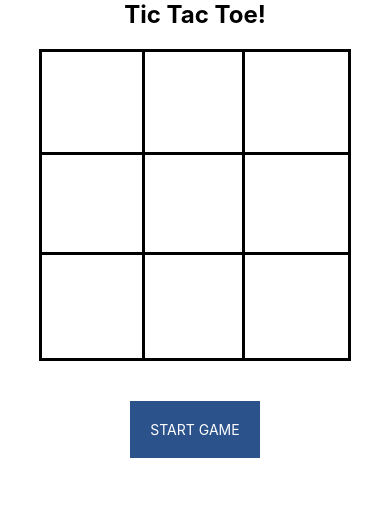
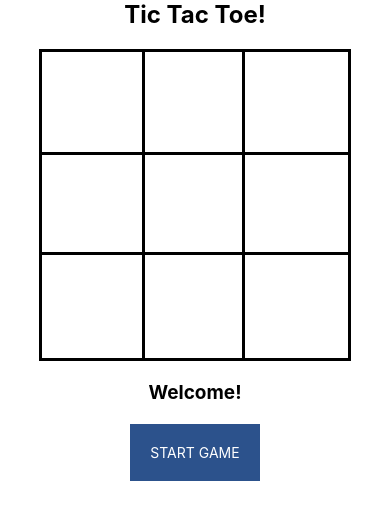
Before and after one commit to haruelrovix/react-native-tictactoe, a React Native app: screen / in a window 390 px wide. Shown: the top 520 px of the page. Built offline with nearby package versions, Linux system fonts and the light colour scheme.

Commit message:
feat: Add text to indicate whose turn

```diff
--- a/src/components/Billboard/index.js
+++ b/src/components/Billboard/index.js
@@ -7,7 +7,7 @@ import {
   GAME_RESULT_TIE,
 } from '../../constants/game';
 
-const getResultText = result => {
+const getResultText = (result, turn) => {
   switch (result) {
     case GAME_RESULT_USER:
       return 'You won!';
@@ -16,14 +16,14 @@ const getResultText = result => {
     case GAME_RESULT_TIE:
       return 'Tie!';
     default:
-      return '';
+      return turn;
   }
 };
 
-const Billboard = ({ result }) => {
+const Billboard = ({ result, turn }) => {
   return (
     <View>
-      <Text style={styles.text}>{getResultText(result)}</Text>
+      <Text style={styles.text}>{getResultText(result, turn)}</Text>
     </View>
   );
 };
--- a/src/components/Board/index.js
+++ b/src/components/Board/index.js
@@ -34,6 +34,7 @@ export default class Board extends Component {
       AIInputs: [],
       userInputs: [],
       result: GAME_RESULT_NO,
+      turn: 'Welcome!',
     };
   }
 
@@ -56,12 +57,15 @@ export default class Board extends Component {
     );
 
     if (area && inputs.every(location => location !== area.id)) {
-      this.setState({ userInputs: [...userInputs, area.id] });
+      this.setState({
+        userInputs: [...userInputs, area.id],
+        turn: "It's CPU's turn",
+      });
 
       setTimeout(() => {
         this.findTheWinner();
         this.runEnemyMove();
-      }, 5);
+      }, 2000);
     }
   };
 
@@ -102,8 +106,10 @@ export default class Board extends Component {
       const randomNumber = Math.round(Math.random() * 8.3);
 
       if (inputs.every(input => input !== randomNumber)) {
-        // setAIInputs([...AIInputs, randomNumber]);
-        this.setState({ AIInputs: [...AIInputs, randomNumber] });
+        this.setState({
+          AIInputs: [...AIInputs, randomNumber],
+          turn: "It's your turn",
+        });
 
         this.findTheWinner();
         break;
@@ -116,6 +122,7 @@ export default class Board extends Component {
       AIInputs: [],
       userInputs: [],
       result: GAME_RESULT_NO,
+      turn: "It's your turn",
     });
   };
 
@@ -131,13 +138,15 @@ export default class Board extends Component {
   };
 
   render() {
-    const { userInputs, AIInputs, result } = this.state;
+    const { userInputs, AIInputs, result, turn } = this.state;
 
     return (
       <SafeAreaView>
         <View style={styles.container}>
           <View style={{ marginBottom: 20 }}>
-            <Text style={{ fontSize: 24, fontWeight: 'bold' }}>Tic Tac Toe!</Text>
+            <Text style={{ fontSize: 24, fontWeight: 'bold' }}>
+              Tic Tac Toe!
+            </Text>
           </View>
           <TouchableWithoutFeedback onPress={this.handleBoardClick}>
             <View style={styles.boardContainer}>
@@ -176,7 +185,7 @@ export default class Board extends Component {
               {this.markInput(AIInputs, Cross)}
             </View>
           </TouchableWithoutFeedback>
-          <Billboard result={result} />
+          <Billboard result={result} turn={turn} />
           <StartButton onPress={this.restartGame} />
         </View>
       </SafeAreaView>
--- a/src/components/StartButton/index.js
+++ b/src/components/StartButton/index.js
@@ -16,7 +16,7 @@ const styles = StyleSheet.create({
     fontSize: 19,
     fontWeight: 'bold',
     textAlign: 'center',
-    backgroundColor: '#2C528C'
+    backgroundColor: '#2C528C',
   },
 });
 
```
